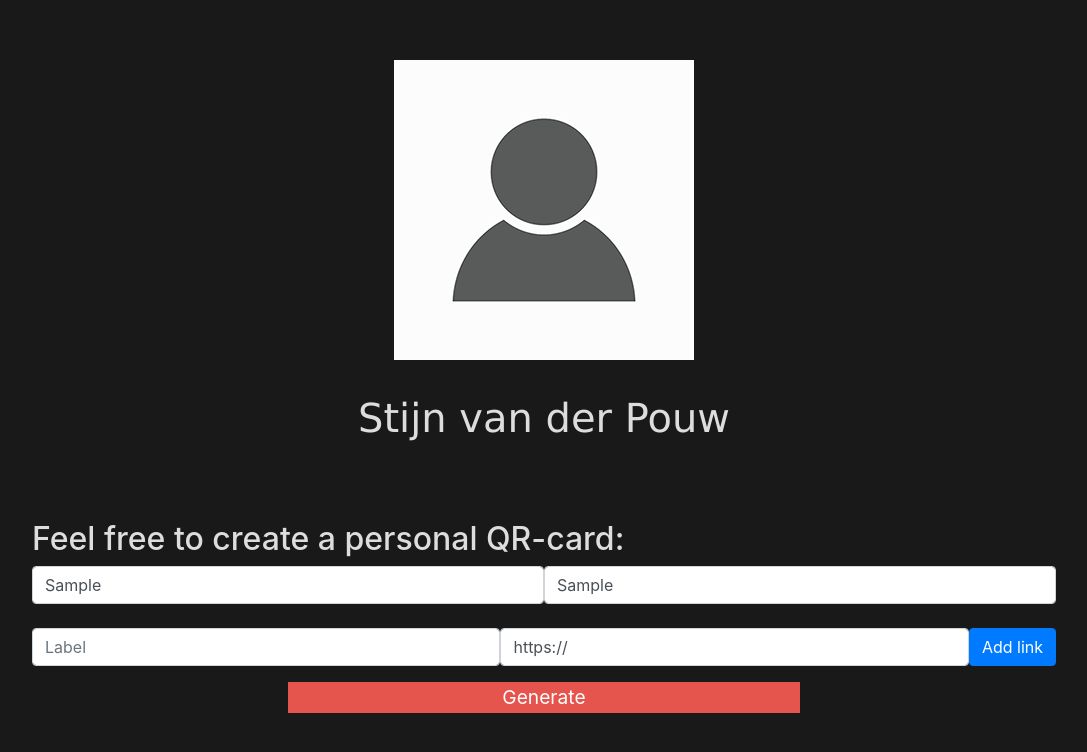
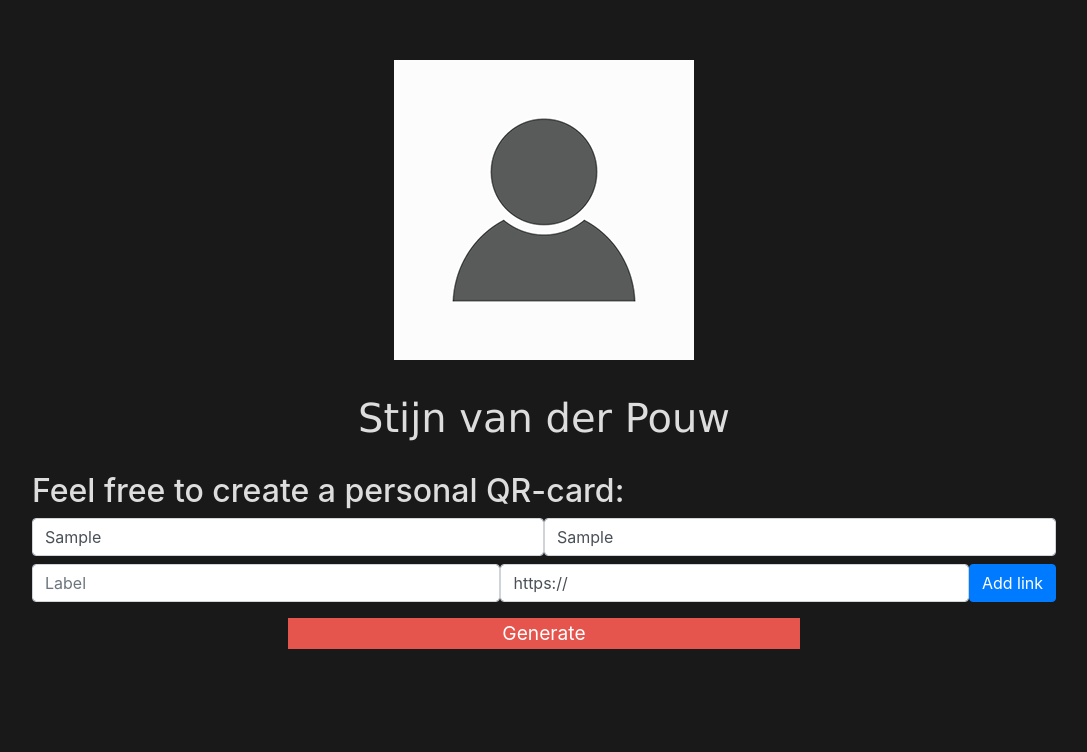
Before and after one commit to BOTjoker-ops/QR-page, a plain HTML site: page index.html in a window 1280 px wide. Both pictures are taken after typing "Sample", "Sample" into the empty fields and a click on the button "Add link". Shown: the top 752 px of the page, without its empty margins (96-1183 px from the left). Drawn offline with nearby package versions, Linux system fonts and the light colour scheme.

Commit message:
all working publicly

```diff
--- a/JS/index.js
+++ b/JS/index.js
@@ -5,15 +5,12 @@
 function newRow() {
     $('#newEntry').remove();
     $(".form-inline").append(
-        '<br class="injectedForm">' +
         '<input type="label" class="form-control col injectedForm" placeholder="Label">' +
         '<input type="link" class="form-control col injectedForm" value="https://">' +
         '<button id="newEntry" onclick="newRow()" class="btn btn-primary injectedForm">Add link</button>' +
-        ' <div class="w-100"></div>'
+        ' <div class="w-100 injectedForm"></div>'
     )
-    $("#initButton").replaceWith(
-        '<br>'
-    )
+    $("#initButton").remove()
 }
 
 function makeURL() {
--- a/JS/readUrl.js
+++ b/JS/readUrl.js
@@ -18,9 +18,10 @@ $(function () {
         if (i >= 2) {
             $("#links").append(
                 '<a href="' + cardInfo[1] + '" class="list-group-item list-group-item-action" target="_blank">' +
-                '<img id="' + i + '" src=https://s2.googleusercontent.com/s2/favicons?domain='+ cardInfo[1] + ' class="float-left">' +
+                '<img id="' + i + '" src=https://s2.googleusercontent.com/s2/favicons?domain=' + cardInfo[1] + ' class="float-left">' +
                 '<h5 class="mb-1 cardTitle">' + decodeURI(cardInfo[0]) + '</h5>' +
                 '</a>'
-            )}
+            )
+        }
     }
 });
--- a/index.css
+++ b/index.css
@@ -23,7 +23,7 @@ html body {
     padding-top: 16px;
 }
 
-#links{
+#links {
     padding-left: 10px;
     padding-right: 10px;
 }
@@ -43,7 +43,14 @@ img {
     padding: 0 !important;
 }
 
+.form-control.col.injectedForm {
+    margin-top: 1vh;
+}
 
+#newEntry {
+    margin-top: 1vh;
+
+}
 
 /* QR generator */
 
```
Also changed, not shown: index.html (+0 -1 lines).
